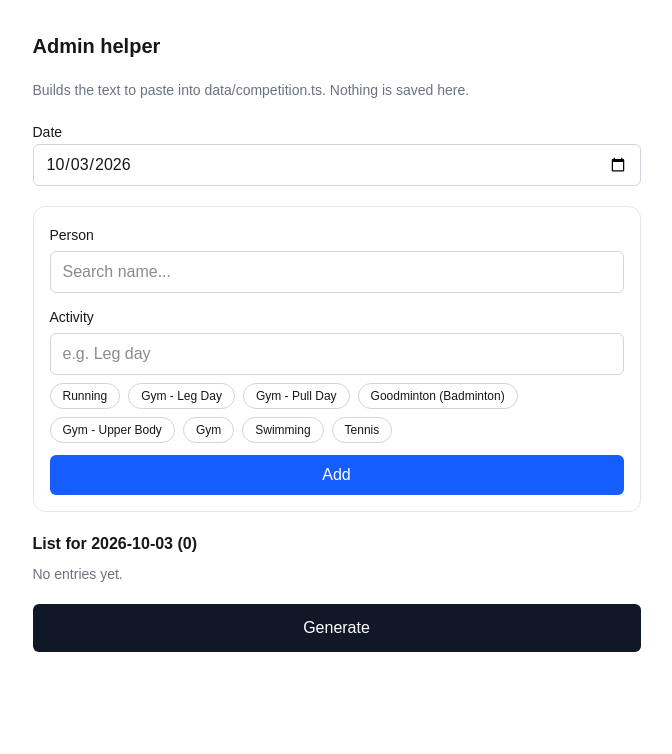
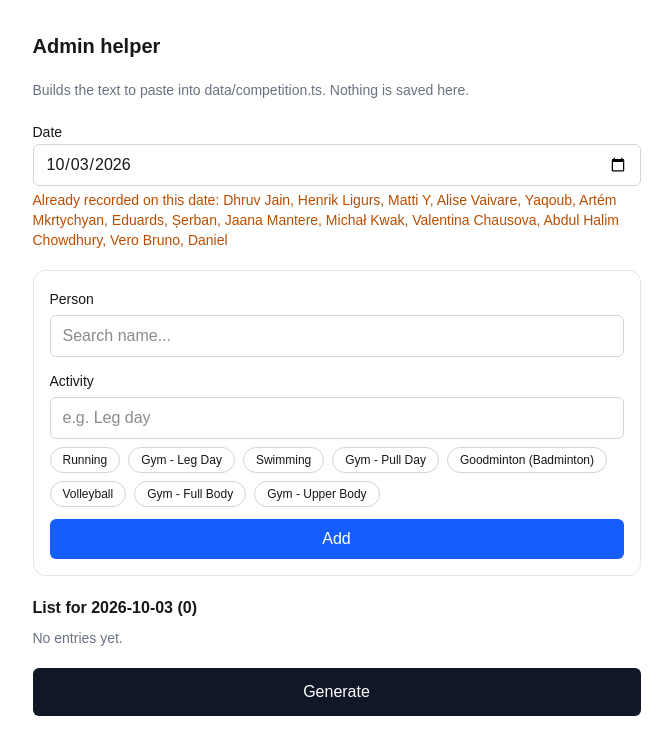
Before and after one commit to abdulhalimchy/Gym-Club-Competition-Progress-Tracker-Unofficial, a Next.js app: page /tools in a window 1280 px wide. Shown: the top 754 px of the page, without its empty margins (296-968 px from the left). Built offline with nearby package versions, Linux system fonts and the light colour scheme.

Commit message:
Add real data for Oct 3, 2026

```diff
--- a/data/competition.ts
+++ b/data/competition.ts
@@ -77,4 +77,20 @@ export const participation: Record<string, [string, string][]> = {
     ["p10", "Running"],
     ["p23", "Gym"],
   ],
+  "2026-10-03": [
+    ["p17", "Gym - Leg Day"],
+    ["p2", "Running"],
+    ["p20", "Running"],
+    ["p11", "Gym - Full Body"],
+    ["p4", "Running"],
+    ["p5", "Swimming"],
+    ["p1", "Swimming"],
+    ["p6", "Gym - Lower Body"],
+    ["p3", "Gym - Spin fiesta"],
+    ["p7", "Gym - Arms & Abs"],
+    ["p15", "Volleyball"],
+    ["p14", "Gym - Chest, Shoulders & Triceps"],
+    ["p13", "Gym - Abs & Cardio"],
+    ["p10", "Running"],
+  ],
 };
```
